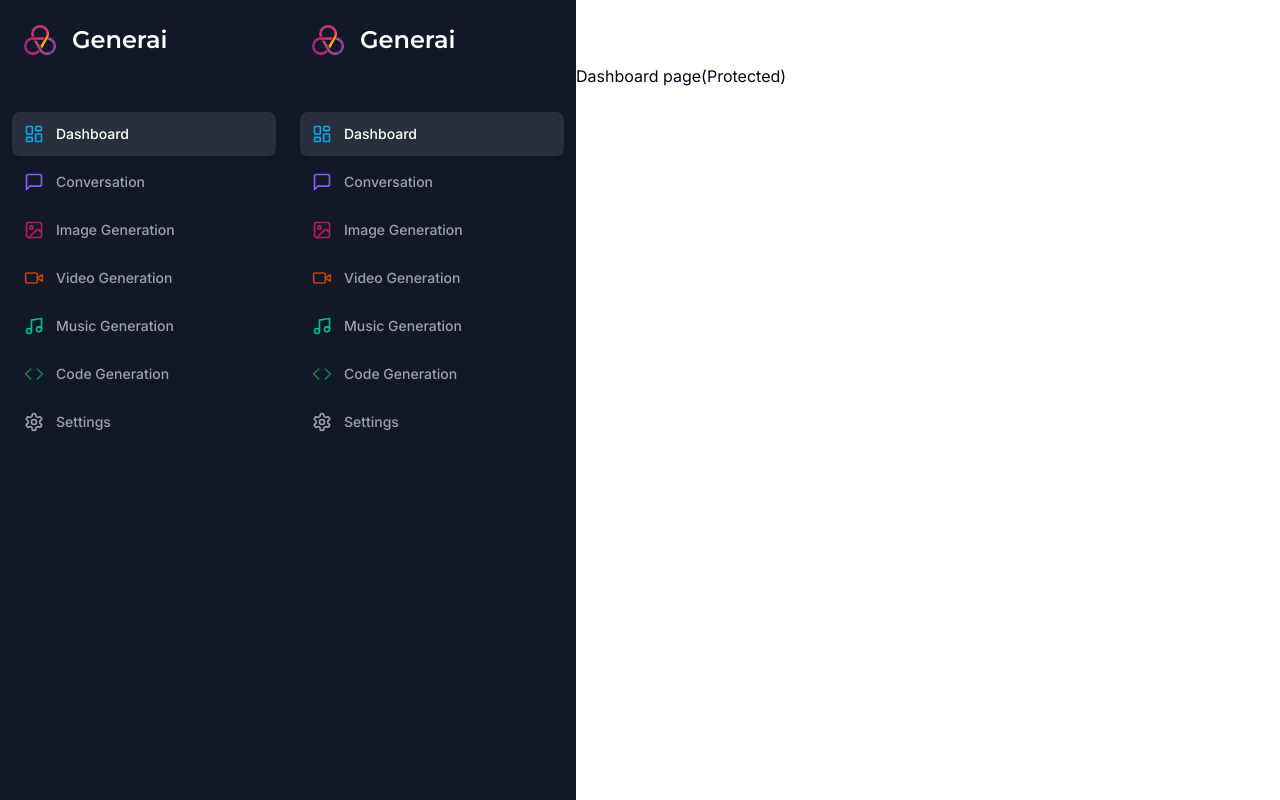
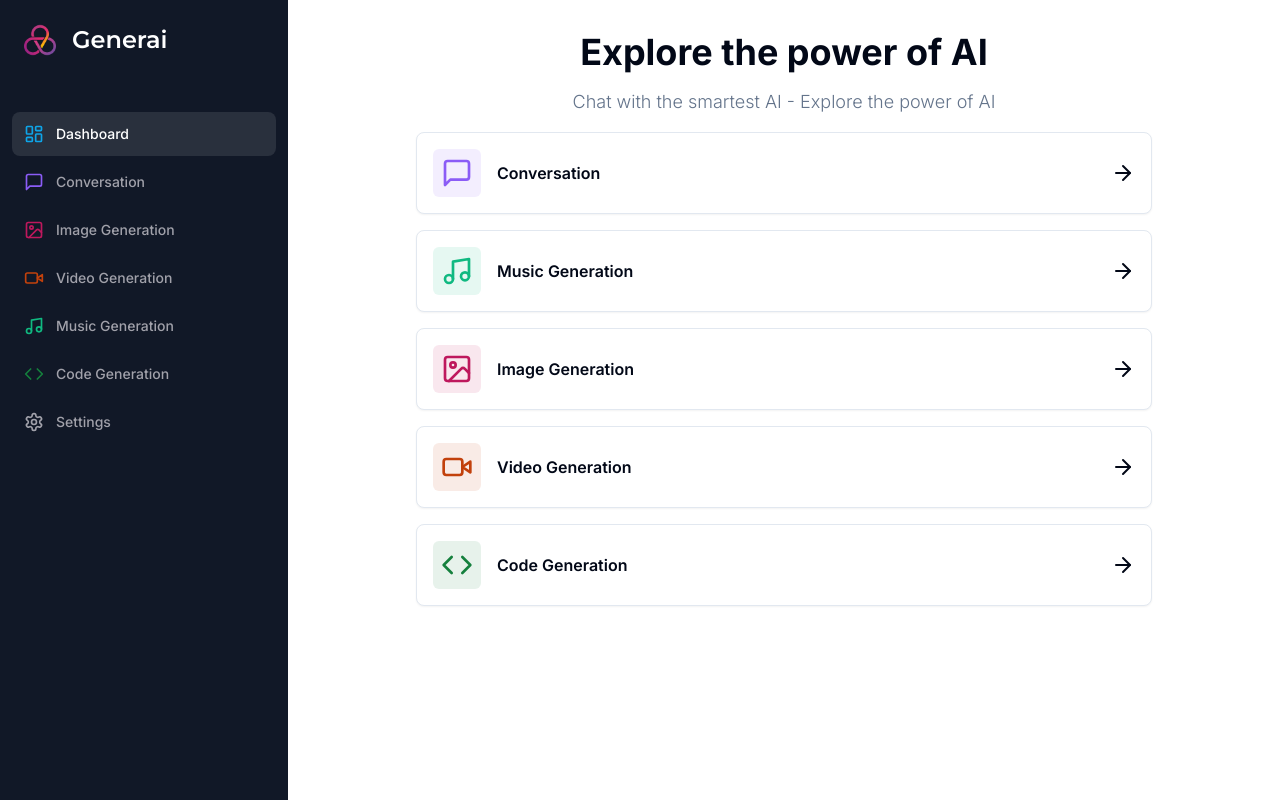
Before and after one commit to massu-159/Generai, a Next.js app: page /dashboard in a window 1280 px wide. Built offline with nearby package versions, Linux system fonts and the light colour scheme.

Commit message:
ダッシュボードを実装

```diff
--- a/app/(dashboard)/(routes)/dashboard/layout.tsx
+++ /dev/null
@@ -1,19 +0,0 @@
-import Navber from "@/components/navber";
-import Sidebar from "@/components/sidebar";
-
-
-const DashboardLayout = ({ children }: { children: React.ReactNode }) => {
-  return (
-    <div className='h-full relative'>
-      <div className='hidden h-full md:flex md:flex-col md:fixed md:w-72 md:inset-y-0 z-[00] bg-gray-900'>
-        <Sidebar />
-      </div>
-      <main className='md:pl-72'>
-        <Navber />
-        {children}
-      </main>
-    </div>
-  );
-};
-
-export default DashboardLayout;
--- a/app/(dashboard)/(routes)/dashboard/page.tsx
+++ b/app/(dashboard)/(routes)/dashboard/page.tsx
@@ -1,12 +1,76 @@
-import { UserButton } from "@clerk/nextjs";
+"use client";
 
+import { Card } from "@/components/ui/card";
+import { cn } from "@/lib/utils";
+import { ArrowRight, Code, ImageIcon, MessageSquare, Music, VideoIcon } from "lucide-react";
+import { useRouter } from "next/navigation";
 
-const DashboardPage=()=> {
+const tools = [
+  {
+    label: "Conversation",
+    icon: MessageSquare,
+    color: "text-violet-500",
+    bgColor: "bg-violet-500/10",
+    href: "/conversation",
+  },
+  {
+    label: "Music Generation",
+    icon: Music,
+    href: "/music",
+    color: "text-emerald-500",
+    bgColor: "bg-emerald-500/10",
+  },
+  {
+    label: "Image Generation",
+    icon: ImageIcon,
+    color: "text-pink-700",
+    bgColor: "bg-pink-700/10",
+    href: "/image",
+  },
+  {
+    label: "Video Generation",
+    icon: VideoIcon,
+    color: "text-orange-700",
+    bgColor: "bg-orange-700/10",
+    href: "/video",
+  },
+  {
+    label: "Code Generation",
+    icon: Code,
+    color: "text-green-700",
+    bgColor: "bg-green-700/10",
+    href: "/code",
+  },
+];
+
+const DashboardPage = () => {
+  const router = useRouter();
+
   return (
-    <div>
-      <p>Dashboard page(Protected)</p>
+    <div className='mb-8 space-y-4'>
+      <h2 className='text-2xl md:text-4xl font-bold text-center'>Explore the power of AI</h2>
+      <p className='text-muted-foreground font-light text-sm md:text-lg text-center'>
+        Chat with the smartest AI - Explore the power of AI
+      </p>
+      <div className='px-4 md:px-20 lg:px-32 space-y-4'>
+        {tools.map((tool) => (
+          <Card
+            onClick={() => router.push(tool.href)}
+            key={tool.href}
+            className='p-4 border-black/4 flex items-center justify-between hover:shadow-md transition cursor-pointer'
+          >
+            <div className='flex items-center gap-x-4'>
+              <div className={cn("p-2 w-fit rounded-md", tool.bgColor)}>
+                <tool.icon className={cn("w-8 h-8", tool.color)} />
+              </div>
+              <div className='font-semibold'>{tool.label}</div>
+            </div>
+            <ArrowRight />
+          </Card>
+        ))}
+      </div>
     </div>
   );
-}
+};
 
-export default DashboardPage
+export default DashboardPage;
--- /dev/null
+++ b/components/ui/card.tsx
@@ -0,0 +1,79 @@
+import * as React from "react"
+
+import { cn } from "@/lib/utils"
+
+const Card = React.forwardRef<
+  HTMLDivElement,
+  React.HTMLAttributes<HTMLDivElement>
+>(({ className, ...props }, ref) => (
+  <div
+    ref={ref}
+    className={cn(
+      "rounded-lg border bg-card text-card-foreground shadow-sm",
+      className
+    )}
+    {...props}
+  />
+))
+Card.displayName = "Card"
+
+const CardHeader = React.forwardRef<
+  HTMLDivElement,
+  React.HTMLAttributes<HTMLDivElement>
+>(({ className, ...props }, ref) => (
+  <div
+    ref={ref}
+    className={cn("flex flex-col space-y-1.5 p-6", className)}
+    {...props}
+  />
+))
+CardHeader.displayName = "CardHeader"
+
+const CardTitle = React.forwardRef<
+  HTMLParagraphElement,
+  React.HTMLAttributes<HTMLHeadingElement>
+>(({ className, ...props }, ref) => (
+  <h3
+    ref={ref}
+    className={cn(
+      "text-2xl font-semibold leading-none tracking-tight",
+      className
+    )}
+    {...props}
+  />
+))
+CardTitle.displayName = "CardTitle"
+
+const CardDescription = React.forwardRef<
+  HTMLParagraphElement,
+  React.HTMLAttributes<HTMLParagraphElement>
+>(({ className, ...props }, ref) => (
+  <p
+    ref={ref}
+    className={cn("text-sm text-muted-foreground", className)}
+    {...props}
+  />
+))
+CardDescription.displayName = "CardDescription"
+
+const CardContent = React.forwardRef<
+  HTMLDivElement,
+  React.HTMLAttributes<HTMLDivElement>
+>(({ className, ...props }, ref) => (
+  <div ref={ref} className={cn("p-6 pt-0", className)} {...props} />
+))
+CardContent.displayName = "CardContent"
+
+const CardFooter = React.forwardRef<
+  HTMLDivElement,
+  React.HTMLAttributes<HTMLDivElement>
+>(({ className, ...props }, ref) => (
+  <div
+    ref={ref}
+    className={cn("flex items-center p-6 pt-0", className)}
+    {...props}
+  />
+))
+CardFooter.displayName = "CardFooter"
+
+export { Card, CardHeader, CardFooter, CardTitle, CardDescription, CardContent }
```
